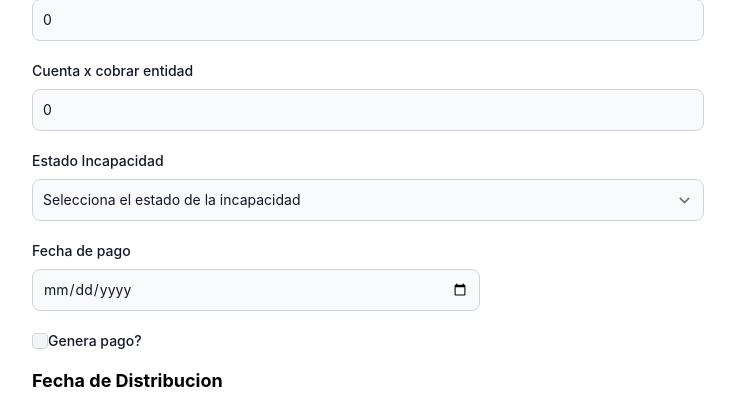
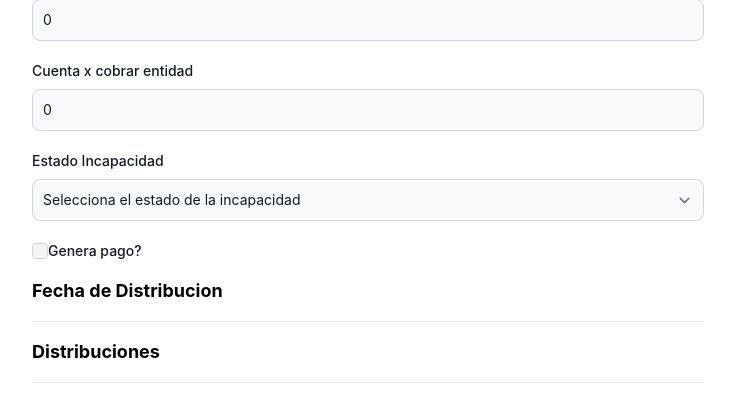
Before and after one commit to c-m-a/incapacidades, a Django app: page /agregar-movimiento/ in a window 1280 px wide. Shown: the part 2346-2745 px from the top of the page, without its empty margins (272-1007 px from the left). Run offline with Django 4.2, Linux system fonts and the light colour scheme; data that the repository does not hold is empty; some libraries are stand-ins or nearby versions.

Commit message:
Refactor: Eliminacion de campo fecha de pago en formulario add-form.html

```diff
--- a/incapacidades/templates/add-form.html
+++ b/incapacidades/templates/add-form.html
@@ -263,15 +263,6 @@
         {% endfor %}
       </select>
     </div>
-    <div class="mb-5">
-      <label for="" class="block mb-2 text-sm font-medium text-gray-900 dark:text-white">Fecha de pago</label>
-      <div class="relative max-w-md">
-        <input
-          type="date"
-          class="bg-gray-50 border border-gray-300 text-gray-900 text-sm rounded-lg focus:ring-blue-500 focus:border-blue-500 block w-full p-2.5 dark:bg-gray-700 dark:border-gray-600 dark:placeholder-gray-400 dark:text-white dark:focus:ring-blue-500 dark:focus:border-blue-500"
-          placeholder="Select date">
-      </div>
-    </div>
     <div class="flex items-center mb-4">
       <input id="default-checkbox" type="checkbox" value=""
         class="w-4 h-4 text-blue-600 bg-gray-100 border-gray-300 rounded focus:ring-blue-500 dark:focus:ring-blue-600 dark:ring-offset-gray-800 focus:ring-2 dark:bg-gray-700 dark:border-gray-600">
```
